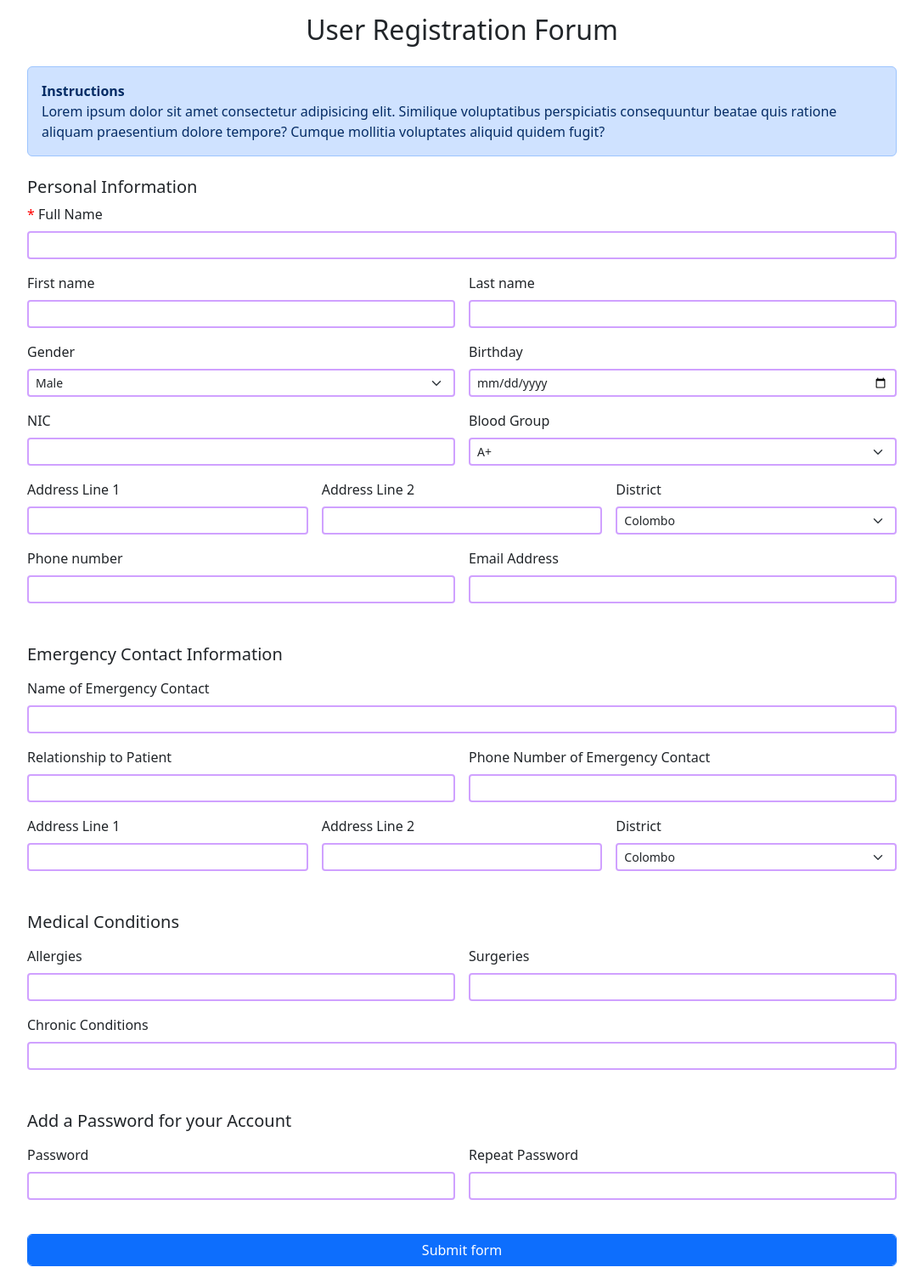
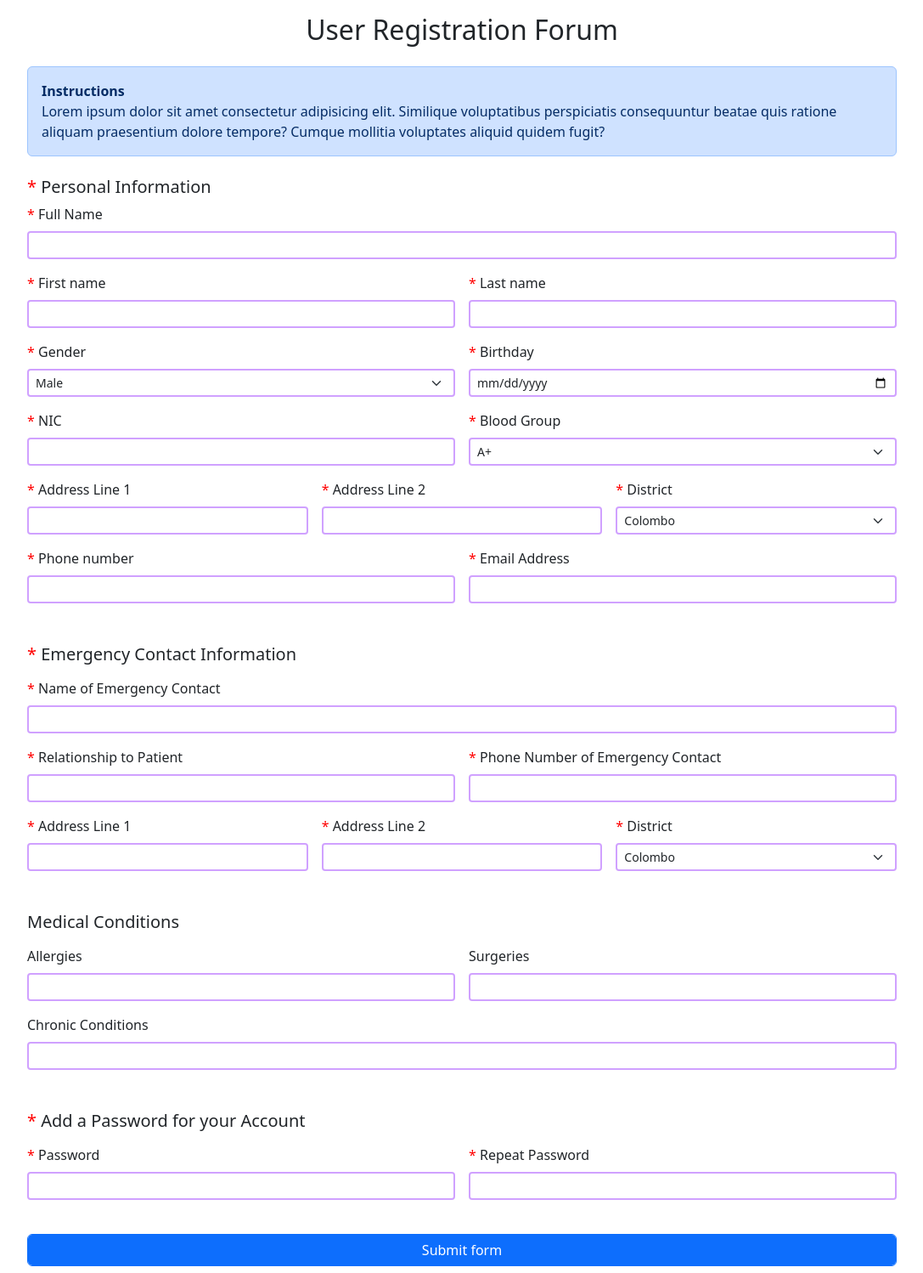
Before and after one commit to Kusaldp22/medical-project-23, a PHP site: page /user_register.php in a window 1280 px wide. Shown: the whole page at 85% size, without its empty margins (96-1183 px from the left). Run offline with PHP 8.4, Linux system fonts and the light colour scheme.

Commit message:
reg completed

```diff
--- a/includes/test.inc.php
+++ b/includes/test.inc.php
@@ -7,3 +7,7 @@ require "./functions.inc.php";
 
 $info = get_UID();
 echo "data: " . $info;
+
+
+include_once "../site_parts/getters.php";
+echo required_star();
--- /dev/null
+++ b/site_parts/getters.php
@@ -0,0 +1,4 @@
+<?php
+function required_star() {
+return '<span style="color: red;">*</span>';
+}
--- a/user_register.php
+++ b/user_register.php
@@ -43,28 +43,31 @@ if (isset($_GET["ok"])) {
 ?>
     </div>
     <section class="user_info">
+        <?php
+        include_once "site_parts/getters.php";
+        ?>
         <div class="inside-content">
-            <form novalidate method="post" action="./includes/user_register.inc.php">
-                <h5 class="mb-2">Personal Information</h5>
+            <form validate method="post" action="./includes/user_register.inc.php">
+                <h5 class="mb-2"><?=required_star()?> Personal Information</h5>
                 <div class="from_div_content row g-3 needs-validation">
                     <div class="col-md-12">
-                        <label for="validationCustom01" class="form-label"><span style="color: red;">*</span> Full
+                        <label for="validationCustom01" class="form-label"><?=required_star()?> Full
                             Name</label>
                         <input type="text" class="form-control form-control-sm" id="validationCustom01" required
                             name="full-name" />
                     </div>
                     <div class="col-md-6">
-                        <label for="validationCustom01" class="form-label">First name</label>
+                        <label for="validationCustom01" class="form-label"><?=required_star() ?> First name</label>
                         <input type="text" class="form-control form-control-sm" id="validationCustom01" required
                             name="f-name" />
                     </div>
                     <div class="col-md-6">
-                        <label for="validationCustom02" class="form-label">Last name</label>
+                        <label for="validationCustom02" class="form-label"><?=required_star() ?> Last name</label>
                         <input type="text" class="form-control form-control-sm" id="validationCustom02" required
                             name="l-name" />
                     </div>
                     <div class="col-md-6">
-                        <label for="validationCustom04" class="form-label">Gender</label>
+                        <label for="validationCustom04" class="form-label"><?=required_star() ?> Gender</label>
                         <select style="border: 2px solid rgb(208, 161, 255)" class="form-select form-select-sm"
                             id="validationCustom04" required name="gender">
                             <option value="male" selected>Male</option>
@@ -72,17 +75,17 @@ if (isset($_GET["ok"])) {
                         </select>
                     </div>
                     <div class="col-md-6">
-                        <label for="validationCustom03" class="form-label">Birthday</label>
+                        <label for="validationCustom03" class="form-label"><?=required_star() ?> Birthday</label>
                         <input type="date" class="form-control form-control-sm" id="validationCustom03" required
                             name="dob" />
                     </div>
                     <div class="col-md-6">
-                        <label for="validationCustom03" class="form-label">NIC</label>
+                        <label for="validationCustom03" class="form-label"><?=required_star() ?> NIC</label>
                         <input type="text" class="form-control form-control-sm" id="validationCustom03" required
                             name="nic" />
                     </div>
                     <div class="col-md-6">
-                        <label for="validationCustom04" class="form-label">Blood Group</label>
+                        <label for="validationCustom04" class="form-label"><?=required_star() ?> Blood Group</label>
                         <select style="border: 2px solid rgb(208, 161, 255)" class="form-select form-select-sm"
                             id="validationCustom04" required name="b-grp">
                             <option value="A+" selected>A+</option>
@@ -96,17 +99,19 @@ if (isset($_GET["ok"])) {
                         </select>
                     </div>
                     <div class="col-md-4">
-                        <label for="validationCustom03" class="form-label">Address Line 1</label>
+                        <label for="validationCustom03" class="form-label"><?=required_star() ?> Address Line
+                            1</label>
                         <input type="text" class="form-control form-control-sm" id="validationCustom03" required
                             name="address-1" />
                     </div>
                     <div class="col-md-4">
-                        <label for="validationCustom03" class="form-label">Address Line 2</label>
+                        <label for="validationCustom03" class="form-label"><?=required_star() ?> Address Line
+                            2</label>
                         <input type="text" class="form-control form-control-sm" id="validationCustom03" required
                             name="address-2" />
                     </div>
                     <div class="col-md-4">
-                        <label for="validationCustom04" class="form-label">District</label>
+                        <label for="validationCustom04" class="form-label"><?=required_star() ?> District</label>
                         <select style="border: 2px solid rgb(208, 161, 255)" class="form-select form-select-sm"
                             id="validationCustom04" required name="district">
                             <!-- add the districts -->
@@ -138,49 +143,56 @@ if (isset($_GET["ok"])) {
                         </select>
                     </div>
                     <div class="col-md-6">
-                        <label for="validationCustom03" class="form-label">Phone number</label>
+                        <label for="validationCustom03" class="form-label"><?=required_star()?> Phone
+                            number</label>
                         <input type="number" class="form-control form-control-sm" id="validationCustom03" required
                             name="p-num" />
                     </div>
                     <div class="col-md-6">
-                        <label for="validationCustom05" class="form-label">Email Address</label>
+                        <label for="validationCustom05" class="form-label"><?=required_star() ?> Email
+                            Address</label>
                         <input type="email" class="form-control form-control-sm" id="validationCustom05" required
                             name="e-mail" />
                     </div>
                 </div>
-                <h5 class="mt-5 pb-2">Emergency Contact Information</h5>
+                <h5 class="mt-5 pb-2"><?=required_star() ?> Emergency Contact Information</h5>
                 <div class="from_div_content row g-3 needs-validation mb-4">
                     <div class="col-md-12">
-                        <label for="validationCustom01" class="form-label">Name of Emergency Contact
+                        <label for="validationCustom01" class="form-label"><?=required_star() ?> Name of Emergency
+                            Contact
                         </label>
                         <input type="text" class="form-control form-control-sm" id="validationCustom01" required
                             name="emerg-name" />
                     </div>
                     <div class="col-md-6">
-                        <label for="validationCustom01" class="form-label">Relationship to Patient
+                        <label for="validationCustom01" class="form-label"><?=required_star() ?> Relationship to
+                            Patient
                         </label>
                         <input type="text" class="form-control form-control-sm" id="validationCustom01" required
                             name="rel-name" />
                     </div>
                     <div class="col-md-6">
-                        <label for="validationCustom02" class="form-label">Phone Number of Emergency Contact
+                        <label for="validationCustom02" class="form-label"><?=required_star() ?> Phone Number of
+                            Emergency Contact
                         </label>
                         <input type="number" class="form-control form-control-sm" id="validationCustom02" required
                             name="emerg-pnum" />
                     </div>
 
                     <div class="col-md-4">
-                        <label for="validationCustom03" class="form-label">Address Line 1</label>
+                        <label for="validationCustom03" class="form-label"><?=required_star() ?> Address Line
+                            1</label>
                         <input type="text" class="form-control form-control-sm" id="validationCustom03" required
                             name="emerg-address-1" />
                     </div>
                     <div class="col-md-4">
-                        <label for="validationCustom03" class="form-label">Address Line 2</label>
+                        <label for="validationCustom03" class="form-label"><?=required_star() ?> Address Line
+                            2</label>
                         <input type="text" class="form-control form-control-sm" id="validationCustom03" required
                             name="emerg-address-2" />
                     </div>
                     <div class="col-md-4">
-                        <label for="validationCustom04" class="form-label">District</label>
+                        <label for="validationCustom04" class="form-label"><?=required_star() ?> District</label>
                         <select style="border: 2px solid rgb(208, 161, 255)" class="form-select form-select-sm"
                             id="validationCustom04" required name="emerg-district">
                             <!-- add the districts -->
@@ -216,29 +228,30 @@ if (isset($_GET["ok"])) {
                 <div class="from_div_content row g-3 needs-validation mb-4">
                     <div class="col-md-6">
                         <label for="validationCustom03" class="form-label">Allergies</label>
-                        <input type="text" class="form-control form-control-sm" id="validationCustom03" required
+                        <input type="text" class="form-control form-control-sm" id="validationCustom03"
                             name="med-allergy" />
                     </div>
                     <div class="col-md-6">
                         <label for="validationCustom03" class="form-label">Surgeries</label>
-                        <input type="text" class="form-control form-control-sm" id="validationCustom03" required
+                        <input type="text" class="form-control form-control-sm" id="validationCustom03"
                             name="med-surgery" />
                     </div>
                     <div class="col-md-12">
                         <label for="validationCustom03" class="form-label">Chronic Conditions</label>
-                        <input type="text" class="form-control form-control-sm" id="validationCustom03" required
+                        <input type="text" class="form-control form-control-sm" id="validationCustom03"
                             name="med-chronic" />
                     </div>
                 </div>
-                <h5 class="mt-5 pb-2">Add a Password for your Account</h5>
+                <h5 class="mt-5 pb-2"><?=required_star() ?> Add a Password for your Account</h5>
                 <div class="from_div_content row g-3 needs-validation mb-4">
                     <div class="col-md-6">
-                        <label for="validationCustom03" class="form-label">Password</label>
+                        <label for="validationCustom03" class="form-label"><?=required_star() ?> Password</label>
                         <input type="password" class="form-control form-control-sm" id="validationCustom03" required
                             name="password" />
                     </div>
                     <div class="col-md-6">
-                        <label for="validationCustom03" class="form-label">Repeat Password</label>
+                        <label for="validationCustom03" class="form-label"><?=required_star() ?> Repeat
+                            Password</label>
                         <input type="password" class="form-control form-control-sm" id="validationCustom03" required
                             name="password_rep" />
                     </div>
```
Also changed, not shown: user_login.php (added), 1 other file.
